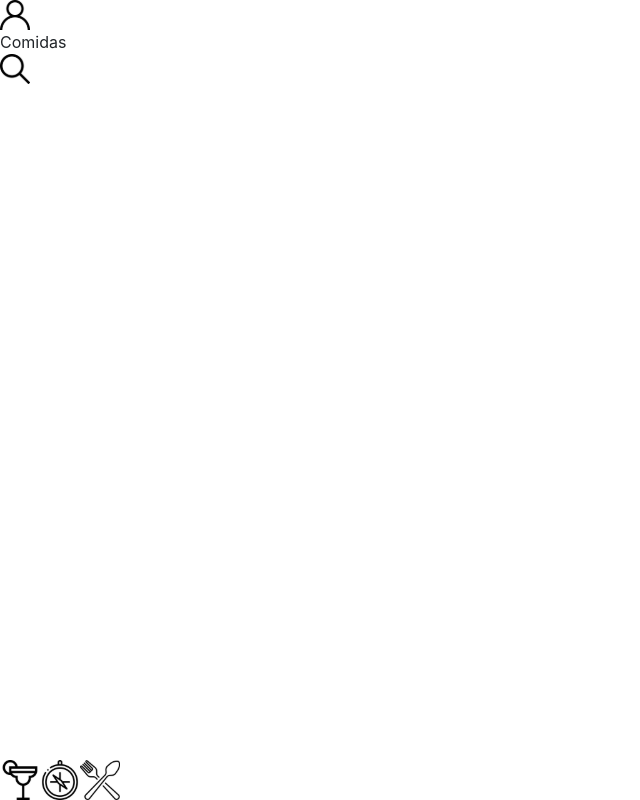
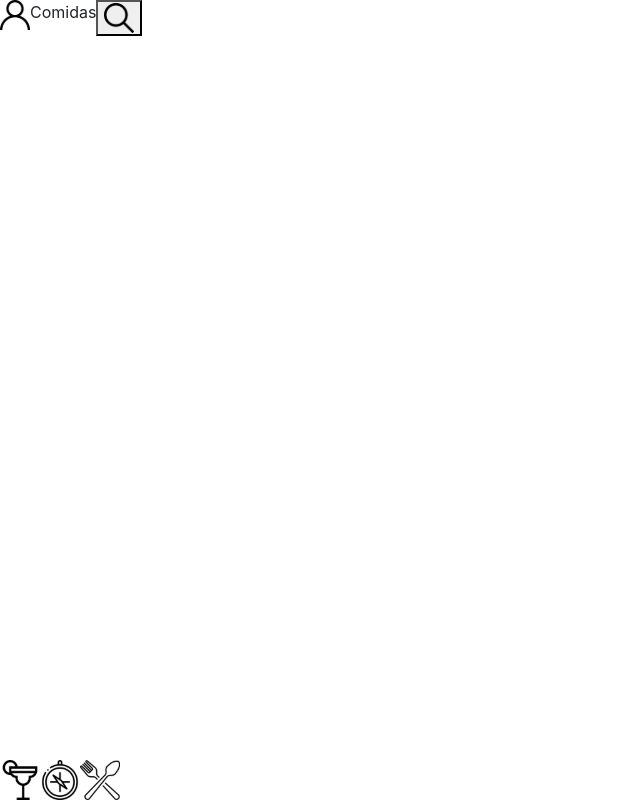
Before and after one commit to arthurdesa94/recipes-app-group-project, a React (Create React App) app: page /comidas in a window 1280 px wide. Shown: the whole page, without its empty margins (0-640 px from the left). Built offline with nearby package versions, Linux system fonts and the light colour scheme.

Commit message:
Action para mandar flag da searchbar

```diff
--- a/src/App.css
+++ b/src/App.css
@@ -2,3 +2,7 @@
   bottom: 0;
   position: fixed;
 }
+
+.header {
+  display: flex;
+}
--- a/src/actions/index.js
+++ b/src/actions/index.js
@@ -6,17 +6,19 @@ const LOADING = 'LOADING';
 const OK = 'OK';
 const RETRIEVE_RECIPES = 'RETRIEVE_RECIPES';
 const RETRIEVE_DRINK_RECIPES = 'RETRIEVE_DRINK_RECIPES';
+const SET_SEARCH = 'SET_SEARCH';
 
 export const signIn = (email) => ({
   type: SIGN_IN,
   email,
 });
 
-export const signOut = (name, email) => ({
-  type: SIGN_IN,
-  name,
-  email,
+export const setForSearchBar = (setter) => ({
+  type: SET_SEARCH,
+  setter,
 });
+
+//-------------------------------------------------
 
 const storageRecipes = (value) => ({
   type: RETRIEVE_RECIPES,
@@ -27,43 +29,51 @@ const storageDrinkRecipes = (value) => ({
   type: RETRIEVE_DRINK_RECIPES,
   value,
 });
+
 export const retrieveNameRecipes = (value) => (dispatch) => {
   dispatch({ type: LOADING });
-  API.searchFoodNameRequest(value).then((result) => dispatch(storageRecipes(result)));
+  API.searchFoodNameRequest(value).then((result) =>
+    dispatch(storageRecipes(result)),
+  );
   dispatch({ type: OK });
 };
 
 export const retrievefirstLetterRecipes = (value) => (dispatch) => {
   dispatch({ type: LOADING });
-  API.searchFoodFirstWordDrinkRequest(value)
-    .then((result) => dispatch(storageRecipes(result)));
+  API.searchFoodFirstWordDrinkRequest(value).then((result) =>
+    dispatch(storageRecipes(result)),
+  );
   dispatch({ type: OK });
 };
 
 export const retrieveIngredientRecipes = (value) => (dispatch) => {
   dispatch({ type: LOADING });
-  API.searchFoodByMainIngredientsRequest(value)
-    .then((result) => dispatch(storageRecipes(result)));
+  API.searchFoodByMainIngredientsRequest(value).then((result) =>
+    dispatch(storageRecipes(result)),
+  );
   dispatch({ type: OK });
 };
 
 export const retrieveDrinkNameRecipes = (value) => (dispatch) => {
   dispatch({ type: LOADING });
-  DRINKAPI.searchDrinkNameRequest(value)
-    .then((result) => dispatch(storageDrinkRecipes(result)));
+  DRINKAPI.searchDrinkNameRequest(value).then((result) =>
+  dispatch(storageDrinkRecipes(result)),
+  );
   dispatch({ type: OK });
 };
 
 export const retrieveDrinkFirstLetterRecipes = (value) => (dispatch) => {
   dispatch({ type: LOADING });
-  DRINKAPI.searchDrinkFirstLetterRequest(value)
-    .then((result) => dispatch(storageDrinkRecipes(result)));
+  DRINKAPI.searchDrinkFirstLetterRequest(value).then((result) =>
+    dispatch(storageDrinkRecipes(result)),
+  );
   dispatch({ type: OK });
 };
 
 export const retrieveDrinkIngredientRecipes = (value) => (dispatch) => {
   dispatch({ type: LOADING });
-  DRINKAPI.searchDrinkByMainIngredientsRequest(value)
-    .then((result) => dispatch(storageDrinkRecipes(result)));
+  DRINKAPI.searchDrinkByMainIngredientsRequest(value).then((result) =>
+    dispatch(storageDrinkRecipes(result)),
+  );
   dispatch({ type: OK });
 };
--- a/src/components/Header.jsx
+++ b/src/components/Header.jsx
@@ -1,13 +1,29 @@
-import React from 'react';
+import React, { useState } from 'react';
 import { Link } from 'react-router-dom';
 import PropTypes from 'prop-types';
+import { useDispatch } from 'react-redux';
 import profileIcon from '../images/profileIcon.svg';
 import searchIcon from '../images/searchIcon.svg';
+import * as Actions from '../actions/index';
 import '../App.css';
 
 function Header({ title }) {
+  const zero = 0;
+  const two = 2;
+  const [valueFlag, setValueFlag] = useState(two);
+  const dispatch = useDispatch();
+
+  const handleClick = (flag) => {
+    if (flag % two === zero) {
+      dispatch(Actions.setForSearchBar(true));
+    } else {
+      dispatch(Actions.setForSearchBar(false));
+    }
+    setValueFlag(valueFlag + 1);
+  };
+
   return (
-    <header>
+    <header className="header">
       <Link to="/perfil">
         <img
           className="title"
@@ -17,11 +33,9 @@ function Header({ title }) {
         />
       </Link>
       <div data-testid="page-title">{title}</div>
-      <img
-        src={ searchIcon }
-        alt="Search img"
-        data-testid="search-top-btn"
-      />
+      <button type="button" onClick={ () => handleClick(valueFlag) }>
+        <img src={ searchIcon } alt="Search img" data-testid="search-top-btn" />
+      </button>
     </header>
   );
 }
--- a/src/pages/Foods.jsx
+++ b/src/pages/Foods.jsx
@@ -1,11 +1,12 @@
 import React from 'react';
 import MenuInferior from '../components/MenuInferior';
-import Header from '../components/Header'
+import Header from '../components/Header';
 
 export default function Foods() {
   return (
     <div>
       <Header title="Comidas" />
+
       <MenuInferior />
     </div>
   );
--- a/src/reducers/user.js
+++ b/src/reducers/user.js
@@ -1,13 +1,17 @@
 const SIGN_IN = 'SING_IN';
+const SET_SEARCH = 'SET_SEARCH';
 
 const INITIAL_STATE = {
   email: '',
+  setter: false,
 };
 
 const user = (state = INITIAL_STATE, action) => {
   switch (action.type) {
   case SIGN_IN:
     return { ...state, email: action.email };
+  case SET_SEARCH:
+    return { ...state, setter: action.setter };
   default:
     return state;
   }
```
